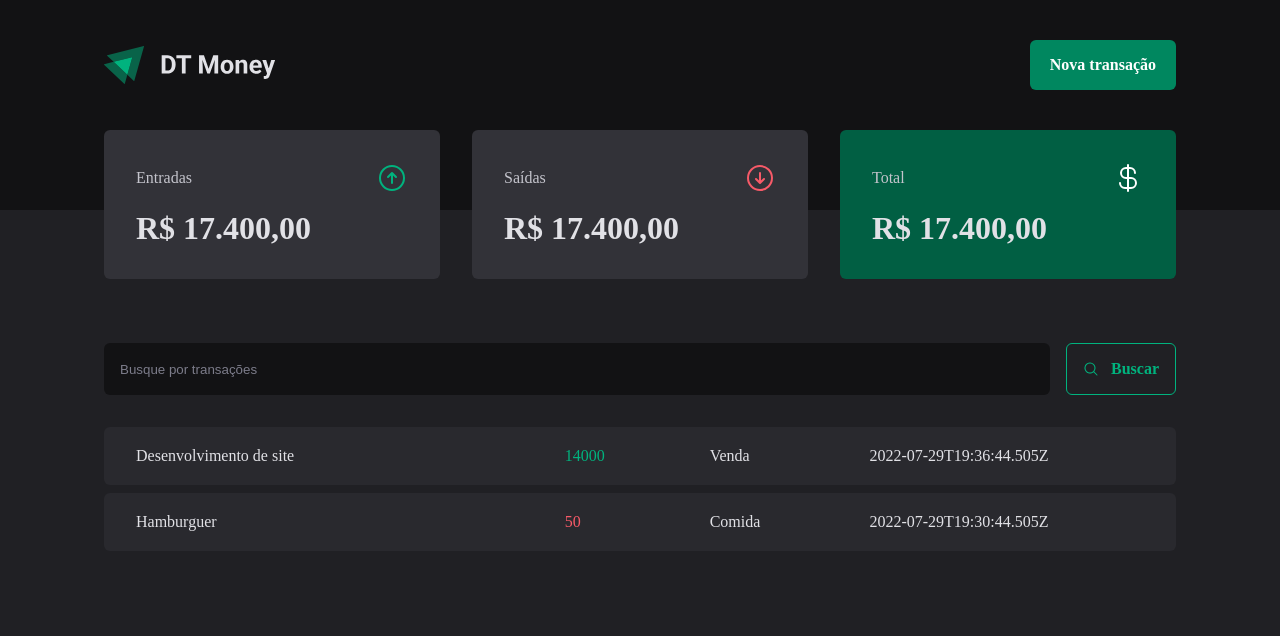
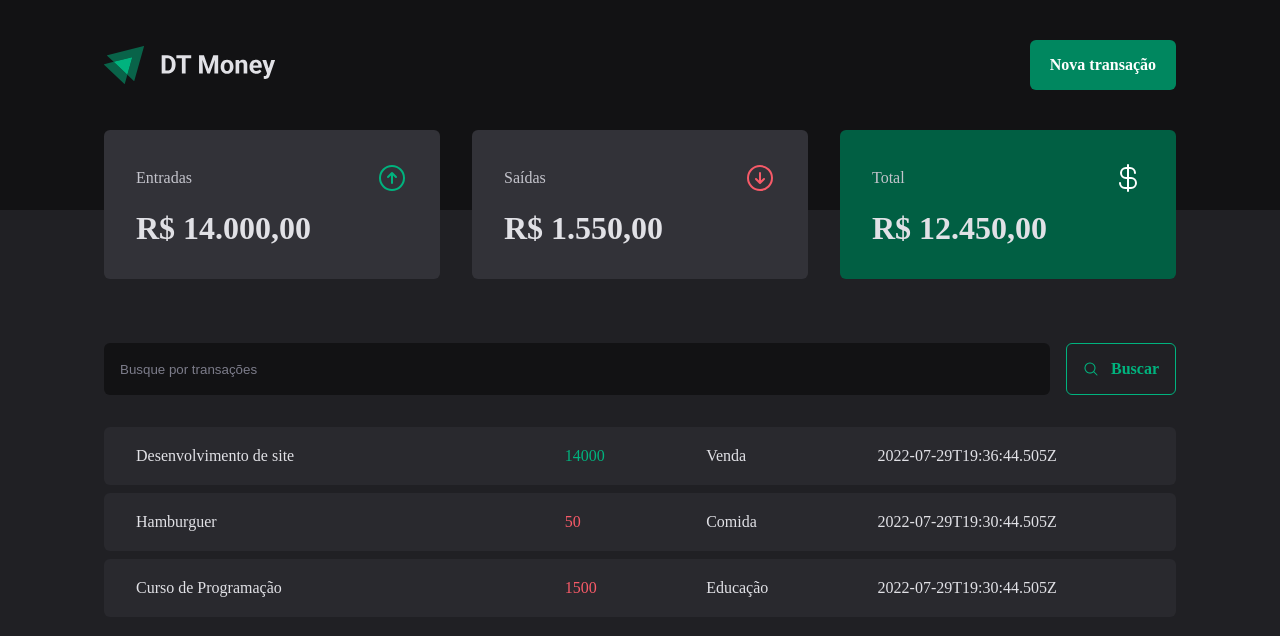
Before and after one commit to Hzimr/RelembrandoDTMoney, a React (Vite) app: page / in a window 1280 px wide. Shown: the top 636 px of the page. Built offline with nearby package versions, Linux system fonts and the light colour scheme; data requests are answered from the project's data file.

Commit message:
feat: created and used  transactionsContext

```diff
--- a/server.json
+++ b/server.json
@@ -15,6 +15,14 @@
             "category": "Comida",
             "price": 50,
             "createdAt": "2022-07-29T19:30:44.505Z"
+        },
+        {
+            "id": 3,
+            "description": "Curso de Programação",
+            "type": "outcome",
+            "category": "Educação",
+            "price": 1500,
+            "createdAt": "2022-07-29T19:30:44.505Z"
         }
     ]
 }
--- a/src/App.tsx
+++ b/src/App.tsx
@@ -2,12 +2,15 @@ import { ThemeProvider } from 'styled-components'
 import { defaultTheme } from './styles/themes/default'
 import { GlobalStyle } from './styles/global'
 import { Transactions } from './pages/transactions/transactions'
+import { TranasctionsProvider } from './context/transactionsContext'
 
 export function App() {
   return (
     <ThemeProvider theme={defaultTheme}>
       <GlobalStyle />
-      <Transactions />
+      <TranasctionsProvider>
+        <Transactions />
+      </TranasctionsProvider>
     </ThemeProvider>
   )
 }
--- a/src/components/summary/summary.tsx
+++ b/src/components/summary/summary.tsx
@@ -4,8 +4,34 @@ import {
   CurrencyDollar,
 } from '@phosphor-icons/react'
 import { SummaryCard, SummaryContainer } from './summaryStyles'
+import { useContext } from 'react'
+import { TransactionContext } from '../../context/transactionsContext'
+import { formatPrice } from '../../utils/formatPrice'
 
 export function Summary() {
+  const { transactions } = useContext(TransactionContext)
+
+  const summary = transactions.reduce(
+    (acc, transaction) => {
+      if (transaction.type === 'income') {
+        acc.income += transaction.price
+        acc.total += transaction.price
+      } else {
+        acc.outcome += transaction.price
+        acc.total -= transaction.price
+      }
+
+      return acc
+    },
+    {
+      income: 0,
+      outcome: 0,
+      total: 0,
+    },
+  )
+
+  console.log(transactions)
+
   return (
     <SummaryContainer>
       <SummaryCard>
@@ -13,21 +39,21 @@ export function Summary() {
           <span>Entradas</span>
           <ArrowCircleUp size={32} color="#00b37e" />
         </header>
-        <strong>R$ 17.400,00</strong>
+        <strong>{formatPrice(summary.income)}</strong>
       </SummaryCard>
       <SummaryCard>
         <header>
           <span>Saídas</span>
           <ArrowCircleDown size={32} color="#f75a68" />
         </header>
-        <strong>R$ 17.400,00</strong>
+        <strong>{formatPrice(summary.outcome)}</strong>
       </SummaryCard>
       <SummaryCard variant="green">
         <header>
           <span>Total</span>
           <CurrencyDollar size={32} color="#fff" />
         </header>
-        <strong>R$ 17.400,00</strong>
+        <strong>{formatPrice(summary.total)}</strong>
       </SummaryCard>
     </SummaryContainer>
   )
--- /dev/null
+++ b/src/context/transactionsContext.tsx
@@ -0,0 +1,41 @@
+import { createContext, useEffect, useState } from 'react'
+
+interface Transaction {
+  id: number
+  description: string
+  type: 'income' | 'outcome'
+  price: number
+  category: string
+  createdAt: string
+}
+
+interface TransactionContextType {
+  transactions: Transaction[]
+}
+
+interface TransactionsProviderProps {
+  children: React.ReactElement
+}
+
+export const TransactionContext = createContext({} as TransactionContextType)
+
+export function TranasctionsProvider({ children }: TransactionsProviderProps) {
+  const [transactions, setTransactions] = useState<Transaction[]>([])
+
+  async function loadTransactions() {
+    const response = await fetch('http://localhost:3333/transactions')
+    const data = await response.json()
+
+    setTransactions(data)
+  }
+
+  useEffect(() => {
+    loadTransactions()
+  }, [])
+
+  return (
+    <TransactionContext.Provider value={{ transactions }}>
+      {children}
+    </TransactionContext.Provider>
+  )
+}
--- a/src/pages/transactions/components/tableTransaction/tableTransaction.tsx
+++ b/src/pages/transactions/components/tableTransaction/tableTransaction.tsx
@@ -1,4 +1,5 @@
-import { useEffect, useState } from 'react'
+import { useContext } from 'react'
+import { TransactionContext } from '../../../../context/transactionsContext'
 import { SearchForm } from '../searchForm/searchForm'
 import {
   PriceHighlight,
@@ -6,28 +7,8 @@ import {
   TransactionsTable,
 } from './tableTransactionStyles'
 
-interface TransactionProps {
-  id: number
-  description: string
-  type: 'income' | 'outcome'
-  price: number
-  category: string
-  createdAt: string
-}
-
 export function TableTransactions() {
-  const [transactions, setTransactions] = useState<TransactionProps[]>([])
-
-  async function loadTransactions() {
-    const response = await fetch('http://localhost:3333/transactions')
-    const data = await response.json()
-
-    setTransactions(data)
-  }
-
-  useEffect(() => {
-    loadTransactions()
-  }, [])
+  const { transactions } = useContext(TransactionContext)
 
   return (
     <TransactionsContainer>
```
